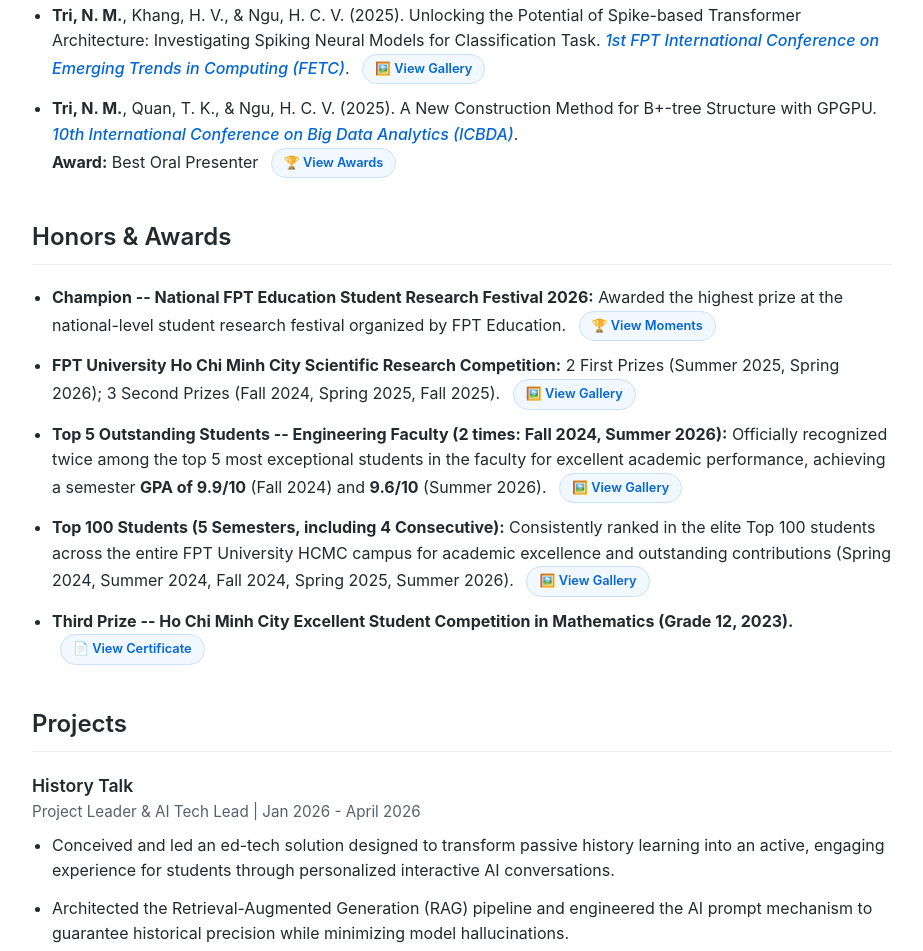
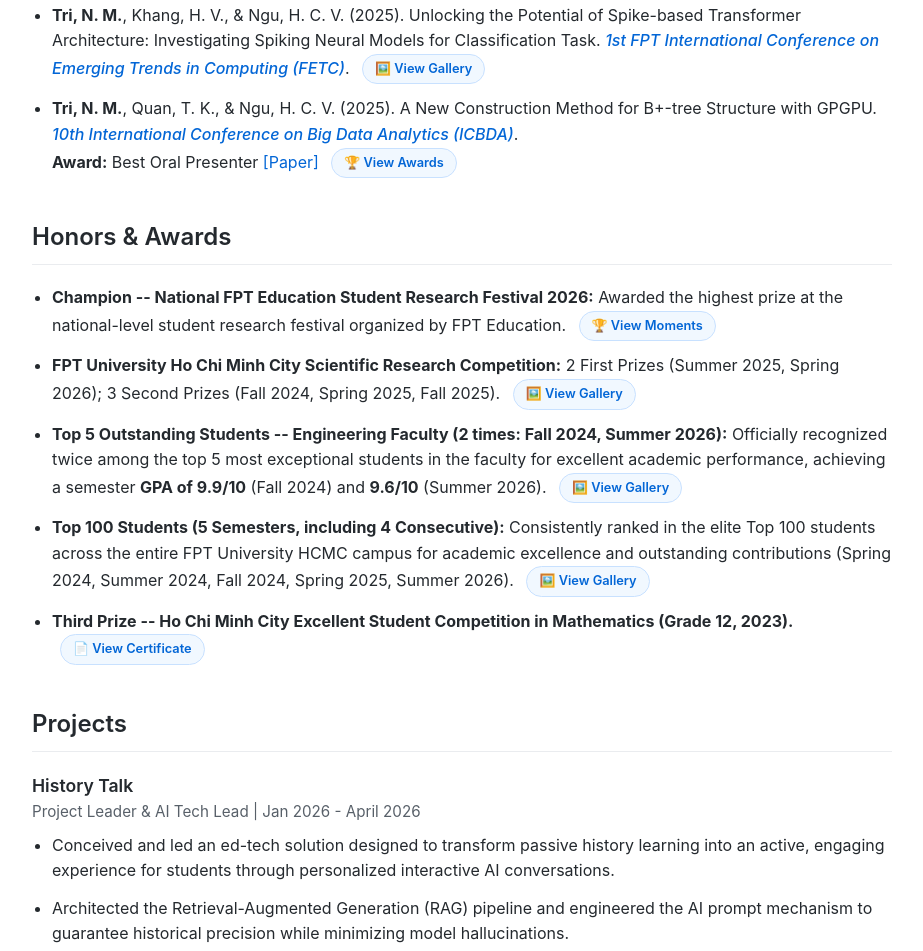
Before and after one commit to mintii13/mintii13.github.io, a plain HTML site: page index.html in a window 1280 px wide. Shown: the part 1826-2777 px from the top of the page, without its empty margins (178-1101 px from the left). Drawn offline with Linux system fonts and the light colour scheme.

Commit message:
Add link to paper in award presentation section
Added a link to the paper for the award presentation.

```diff
--- a/index.html
+++ b/index.html
@@ -235,7 +235,7 @@
                 </div>
             </li>
             <li>
-                <strong>Tri, N. M.</strong>, Quan, T. K., & Ngu, H. C. V. (2025). A New Construction Method for B+-tree Structure with GPGPU. <span class="paper-venue">10th International Conference on Big Data Analytics (ICBDA)</span>. <br><strong>Award:</strong> Best Oral Presenter
+                <strong>Tri, N. M.</strong>, Quan, T. K., & Ngu, H. C. V. (2025). A New Construction Method for B+-tree Structure with GPGPU. <span class="paper-venue">10th International Conference on Big Data Analytics (ICBDA)</span>. <br><strong>Award:</strong> Best Oral Presenter <a href="https://doi.org/10.1109/ICBDA65366.2025.11211452" target="_blank">[Paper]</a>
                 <span class="toggle-btn" onclick="toggleSection('icbda2025')">🏆 View Awards</span>
                 <div id="icbda2025" class="dropdown-content">
                     <img class="cert-img" src="ICBDA2025_Certi_page-0001.jpg" alt="ICBDA 2025 Certificate">
```
